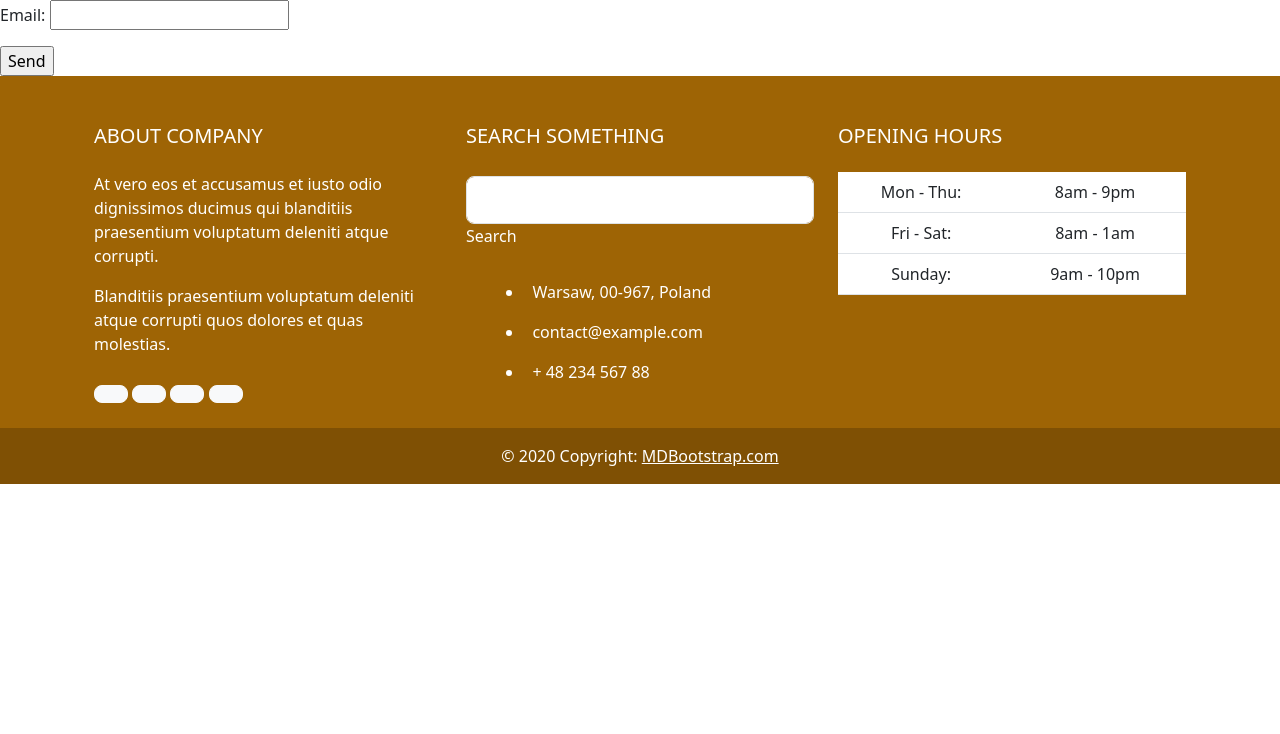
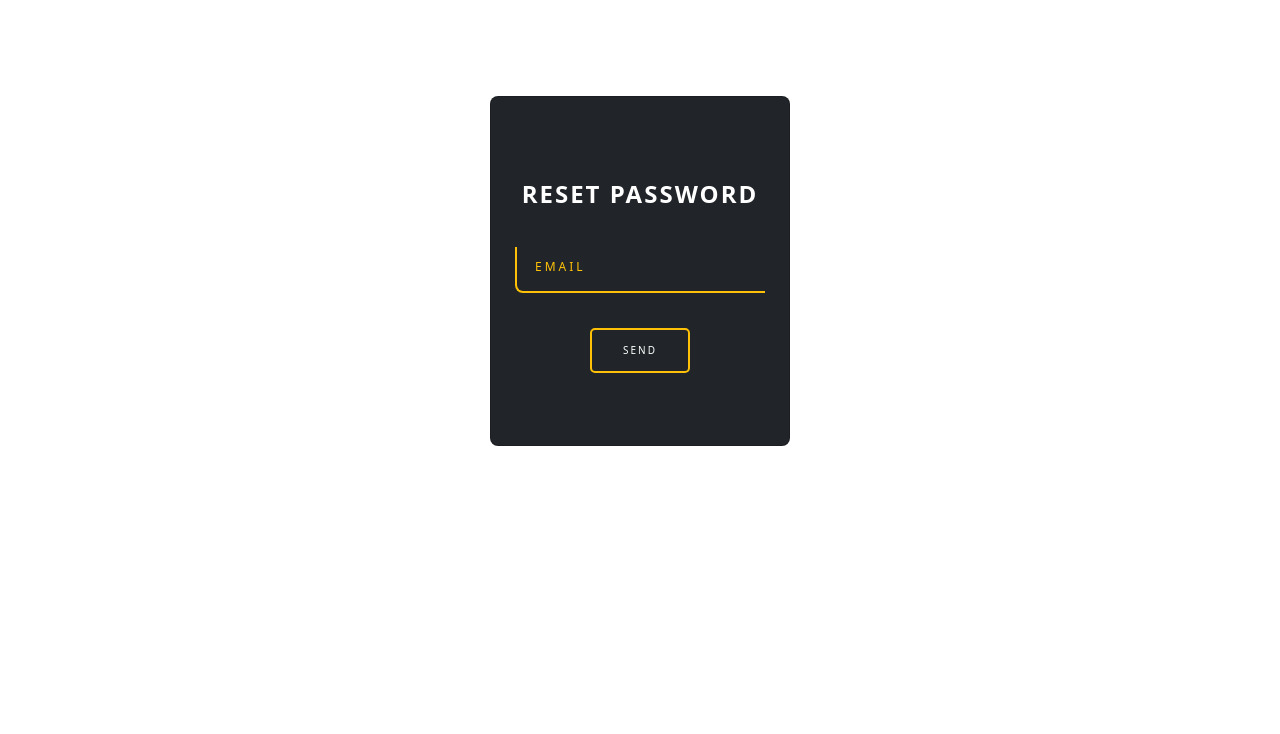
Before and after one commit to Mohammad-R-N/coffee-shop, a Django app: page /accounts/reset/ in a window 1280 px wide. Shown: the part 72-806 px from the top of the page. Before the commit the page ends 556 px from the top, so only its background shows below. Run offline with Django 4.2, Linux system fonts and the light colour scheme; some libraries are stand-ins or nearby versions.

Commit message:
chore:  reset password page V1 created

```diff
--- a/project/accounts/templates/accounts/reset_password.html
+++ b/project/accounts/templates/accounts/reset_password.html
@@ -1,9 +1,32 @@
 {% extends 'base.html' %}
+{% load static %}
 
-{% block content %}
-<form action="" method="post">
-    {% csrf_token %}
-    {{ form.as_p }}
-    <input type="submit" value="Send">
-</form>
-{% endblock %}
+{% block title %}
+reset password
+{% endblock title %}
+
+{% block link %}
+<link rel="stylesheet" href="{% static 'css/login-signin.css' %}">{% endblock link %}
+
+
+{% block header %}
+<div class="d-flex justify-content-center my-5 py-5 mb-5">
+    <form action="" method="post">
+        {% csrf_token %}
+
+        <div class="card bg-dark">
+            <a class="singup">RESET PASSWORD</a>
+
+
+            <div class="inputBox">
+                {{form.email}}
+                <span>Email</span>
+            </div>
+            <input class="enter" type="submit" value="SEND">
+        </div>
+    </form>
+
+
+</div><br><br><br><br><br><br><br><br><br><br><br>
+
+{% endblock header %}
```
